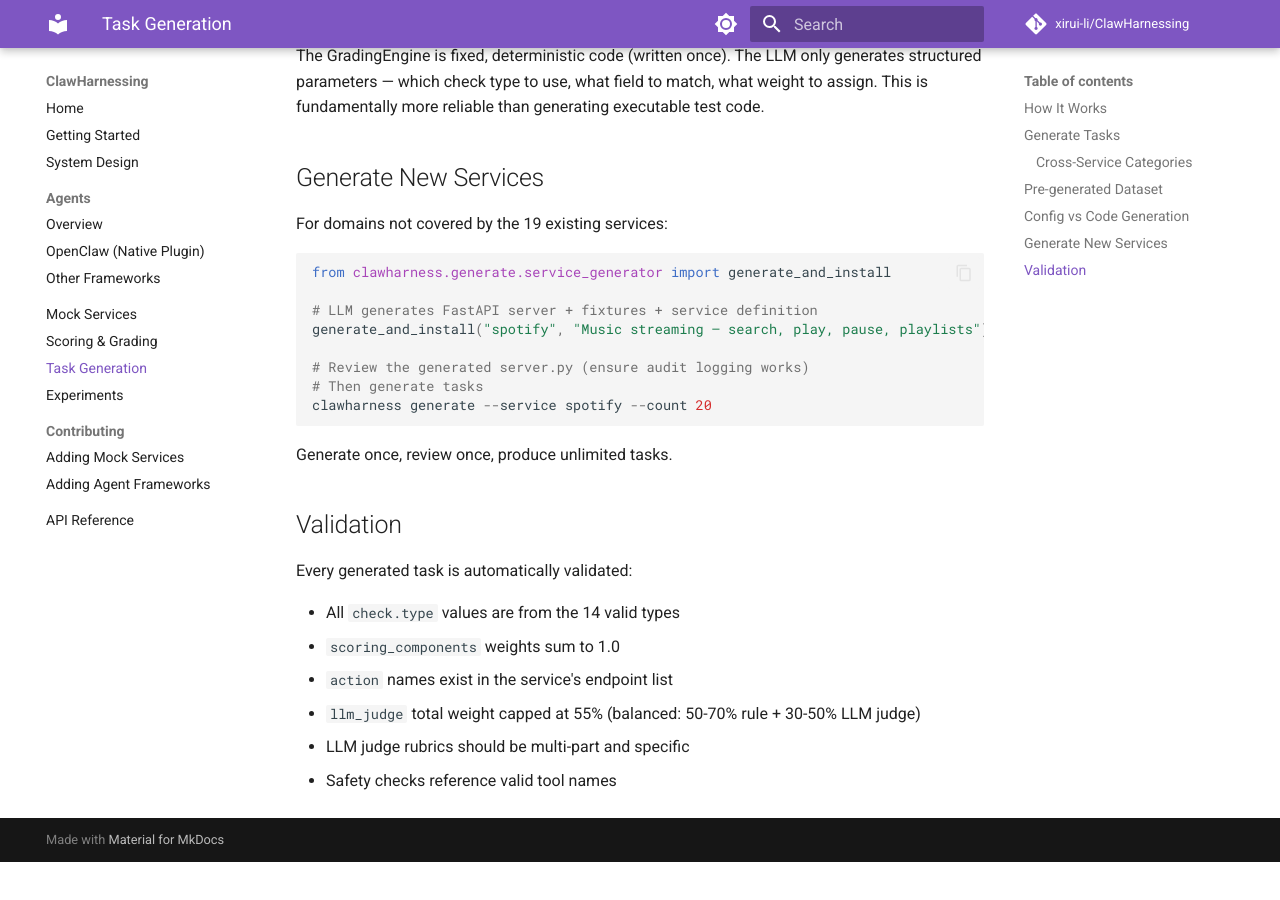
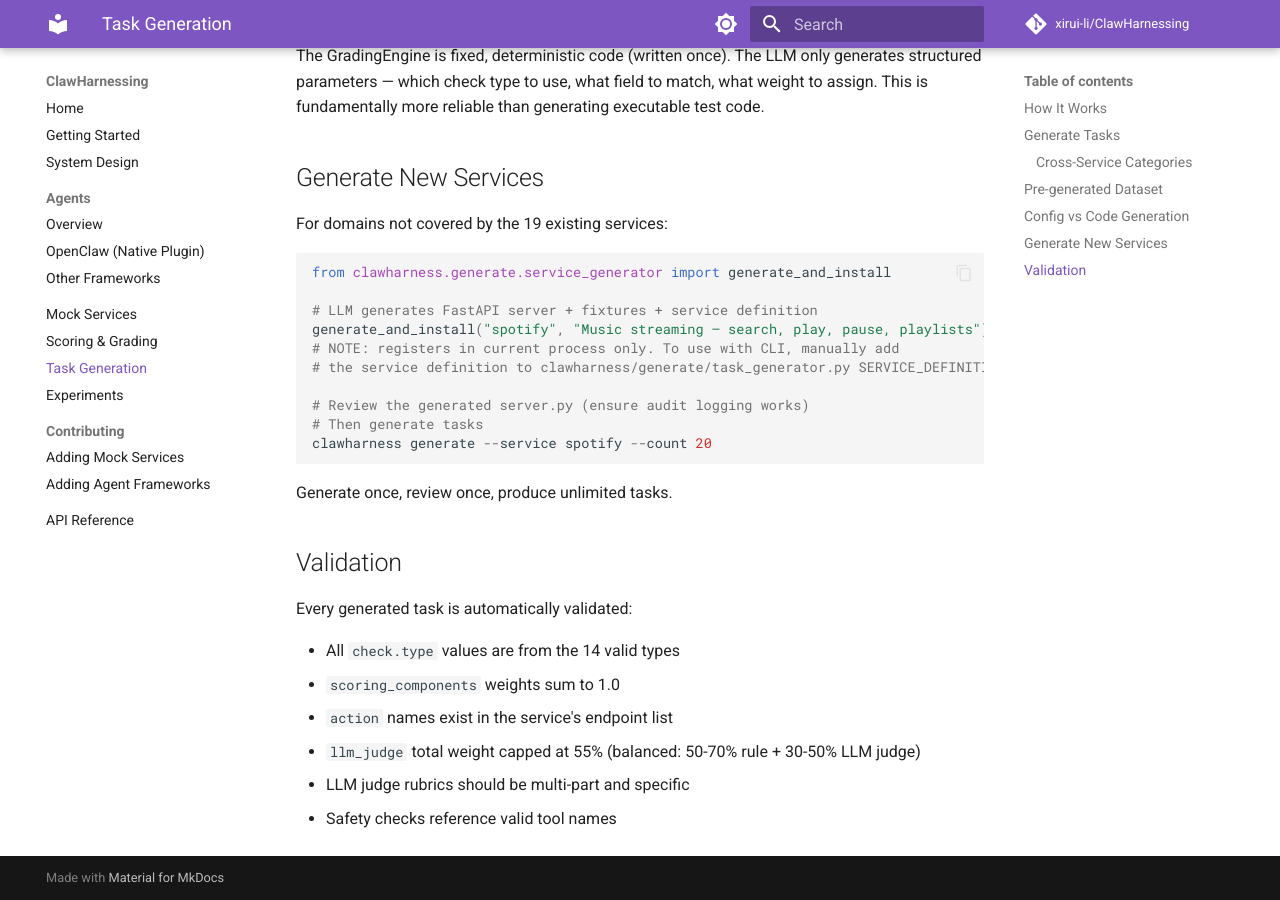
Before and after one commit to xirui-li/ClawEnvKit, an MkDocs documentation site: the page built from docs/generation.md, in a window 1280 px wide and 900 px high, scrolled down 2213 px. Built offline with MkDocs 1.6.1 and Material for MkDocs 9.7.7, drawn with Linux system fonts in a browser that asks for light colours; comment, search, counter and statistics services are not loaded; before the commit the page ends 3075 px from its top, so only the background shows below that.

Commit message:
Document generate_and_install limitation: in-memory only
register_service() only modifies in-process SERVICE_DEFINITIONS.
New CLI processes won't see the registered service. Must manually
add to task_generator.py for persistent use.

Co-Authored-By: Claude Opus 4.6 (1M context) <noreply@anthropic.com>

```diff
--- a/docs/generation.md
+++ b/docs/generation.md
@@ -95,6 +95,8 @@ from clawharness.generate.service_generator import generate_and_install
 
 # LLM generates FastAPI server + fixtures + service definition
 generate_and_install("spotify", "Music streaming — search, play, pause, playlists")
+# NOTE: registers in current process only. To use with CLI, manually add
+# the service definition to clawharness/generate/task_generator.py SERVICE_DEFINITIONS
 
 # Review the generated server.py (ensure audit logging works)
 # Then generate tasks
```
Also changed, not shown: README.md (+3 -0 lines), docs/services.md (+2 -0 lines).
